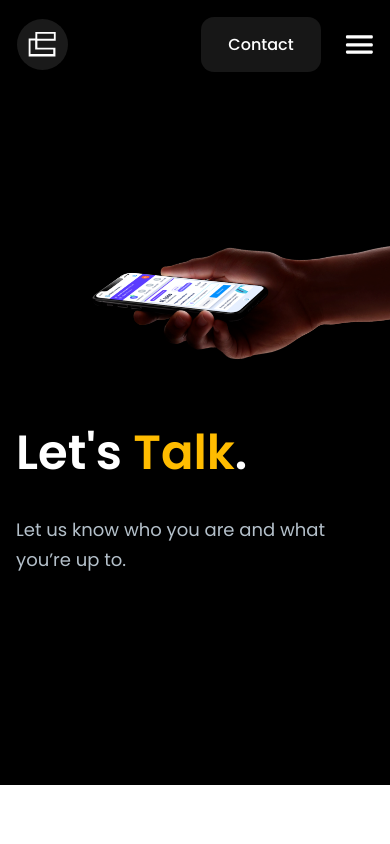
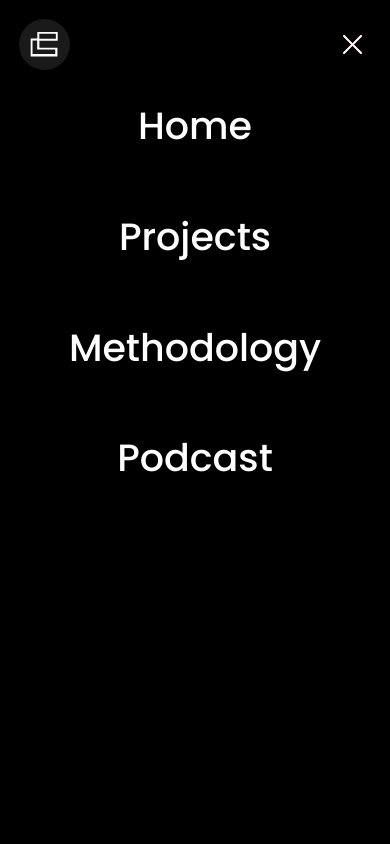
Before and after one commit to 01Comandos/Portfolio-Comandos, a Next.js app: page /contact in a window 390 px wide. Both pictures are taken after a click on the picture 359 px from the left and 44 px from the top of the page. Shown: the top 844 px of the page. Built offline with nearby package versions, Linux system fonts and the light colour scheme.

Commit message:
Added context to handle state of menu mobile

```diff
--- a/components/Header/Header.js
+++ b/components/Header/Header.js
@@ -1,4 +1,6 @@
 import Link from "next/link";
+import { useContext } from "react";
+import { MenuMobileContext } from "../../contexts/mobileMenuContext";
 import styles from "./Header.module.css";
 
 const menuOptions = [
@@ -8,7 +10,10 @@ const menuOptions = [
   { name: "Podcast", link: "/podcast" },
 ];
 
-const Header = ({ withContact }) => (
+const Header = ({ withContact }) => {
+  const { toogleMenu } = useContext(MenuMobileContext);
+
+  return (
     <header className={styles.container}>
       <Link href="/">
         <img
@@ -42,6 +47,7 @@ const Header = ({ withContact }) => (
           </Link>
         )}
         <img
+          onClick={toogleMenu}
           className={styles.menuIcon}
           src="/icons/icon-menu.svg"
           width={28}
@@ -50,5 +56,6 @@ const Header = ({ withContact }) => (
       </div>
     </header>
   );
+};
 
 export default Header;
--- /dev/null
+++ b/components/MobileMenu/MobileMenu.js
@@ -0,0 +1,65 @@
+import Link from "next/link";
+import { useRouter } from "next/router";
+import { useContext } from "react";
+import { MenuMobileContext } from "../../contexts/mobileMenuContext";
+import styles from "./MobileMenu.module.css";
+
+const routes = [
+  { label: "Home", path: "/" },
+  { label: "Projects", path: "/projects" },
+  { label: "Methodology", path: "/methodology" },
+  { label: "Podcast", path: "/podcast" },
+];
+
+const MobileMenu = () => {
+  const router = useRouter();
+  const { activeMenu, toogleMenu } = useContext(MenuMobileContext);
+  const pathname = router.pathname;
+  console.log(pathname)
+
+  return (
+    <section
+      className={`${styles.container} ${activeMenu ? styles.active : ""}`}
+    >
+      <div className={styles.header}>
+        <img
+          className={styles.logoMobile}
+          src="/logo/logo-isotipo-white.svg"
+          alt="Comandos Logotipo"
+          width={51}
+          height={51}
+        />
+        <img
+          className={styles.logo}
+          src="/logo/logo-white.svg"
+          alt="Comandos Logotipo"
+          width={183}
+          height={40}
+        />
+        <img
+          onClick={toogleMenu}
+          className={styles.closeIcon}
+          src="/icons/close.svg"
+          width={37}
+          height={37}
+        />
+      </div>
+      <ul className={styles.menu}>
+        {routes.map((item, index) => (
+          <Link href={item.path} key={index}>
+            <li
+              className={`${styles.menuItem} ${
+                pathname === item.path ? styles.active : ""
+              }`}
+              onClick={toogleMenu}
+            >
+              {item.label}
+            </li>
+          </Link>
+        ))}
+      </ul>
+    </section>
+  );
+};
+
+export default MobileMenu;
--- /dev/null
+++ b/components/MobileMenu/MobileMenu.module.css
@@ -0,0 +1,62 @@
+.container {
+  background-color: black;
+  height: 0;
+  position: absolute;
+  width: 100%;
+  opacity: 0;
+  padding: 1.2rem;
+}
+
+.container.active {
+  z-index: 100;
+  height: 100vh;
+  overflow-y: hidden;
+  position: fixed;
+  top: 0;
+  right: 0;
+  bottom: 0;
+  left: 0;
+  opacity: 1;
+}
+
+.header {
+  align-items: center;
+  display: flex;
+  justify-content: space-between;
+}
+
+.closeIcon {
+  cursor: pointer;
+}
+
+.logo {
+  display: none;
+}
+
+.menu {
+  align-items: center;
+  display: flex;
+  flex-direction: column;
+  height: 55%;
+  justify-content: space-around;
+}
+
+.menuItem {
+  color: white;
+  font-size: 38px;
+  font-weight: 500;
+}
+
+.menuItem.active {
+  color: var(--secondary);
+}
+
+@media (min-width: 769px) {
+  .logoMobile {
+    display: none;
+  }
+
+  .logo {
+    display: inline-block;
+  }
+}
--- /dev/null
+++ b/contexts/mobileMenuContext.js
@@ -0,0 +1,26 @@
+import { createContext, useState } from "react";
+
+const MenuMobileContext = createContext();
+
+const MenuMobileProvider = ({ children }) => {
+  const [activeMenu, setMenuState] = useState(false);
+
+  const toogleMenu = () => {
+    if (!activeMenu) {
+      document.body.style.position = "fixed";
+      document.body.style.top = "0px";
+    } else {
+      document.body.style.position = '';
+      document.body.style.top = '';
+    }
+    setMenuState(!activeMenu);
+  };
+
+  return (
+    <MenuMobileContext.Provider value={{ activeMenu, toogleMenu }}>
+      {children}
+    </MenuMobileContext.Provider>
+  );
+};
+
+export { MenuMobileProvider, MenuMobileContext };
--- a/layouts/default.js
+++ b/layouts/default.js
@@ -1,5 +1,6 @@
 import { useRouter } from "next/router";
 import Header from "../components/Header/Header";
+import MobileMenu from "../components/MobileMenu/MobileMenu";
 import Footer from "../components/Footer/Footer";
 
 const Layout = ({ children }) => {
@@ -11,6 +12,7 @@ const Layout = ({ children }) => {
     <div>
       <Header withContact={true} />
       {children}
+      <MobileMenu />
       <Footer />
     </div>
   );
--- a/pages/_app.js
+++ b/pages/_app.js
@@ -1,12 +1,15 @@
-import Layout from "../layouts/default"
-import '../styles/globals.css'
+import Layout from "../layouts/default";
+import { MenuMobileProvider } from "../contexts/mobileMenuContext";
+import "../styles/globals.css";
 
 function MyApp({ Component, pageProps }) {
   return (
-    <Layout>
-      <Component {...pageProps} />
-    </Layout>
-  )
+    <MenuMobileProvider>
+      <Layout>
+        <Component {...pageProps} />
+      </Layout>
+    </MenuMobileProvider>
+  );
 }
 
-export default MyApp
+export default MyApp;
--- a/styles/globals.css
+++ b/styles/globals.css
@@ -101,6 +101,12 @@ a {
   text-decoration: none;
 }
 
+ul {
+  list-style-type: none;
+  margin: 0;
+  padding: 0;
+}
+
 * {
   box-sizing: border-box;
 }
```
Also changed, not shown: public/icons/close.svg (added). Lines whose indentation alone changed are shown as unchanged.
